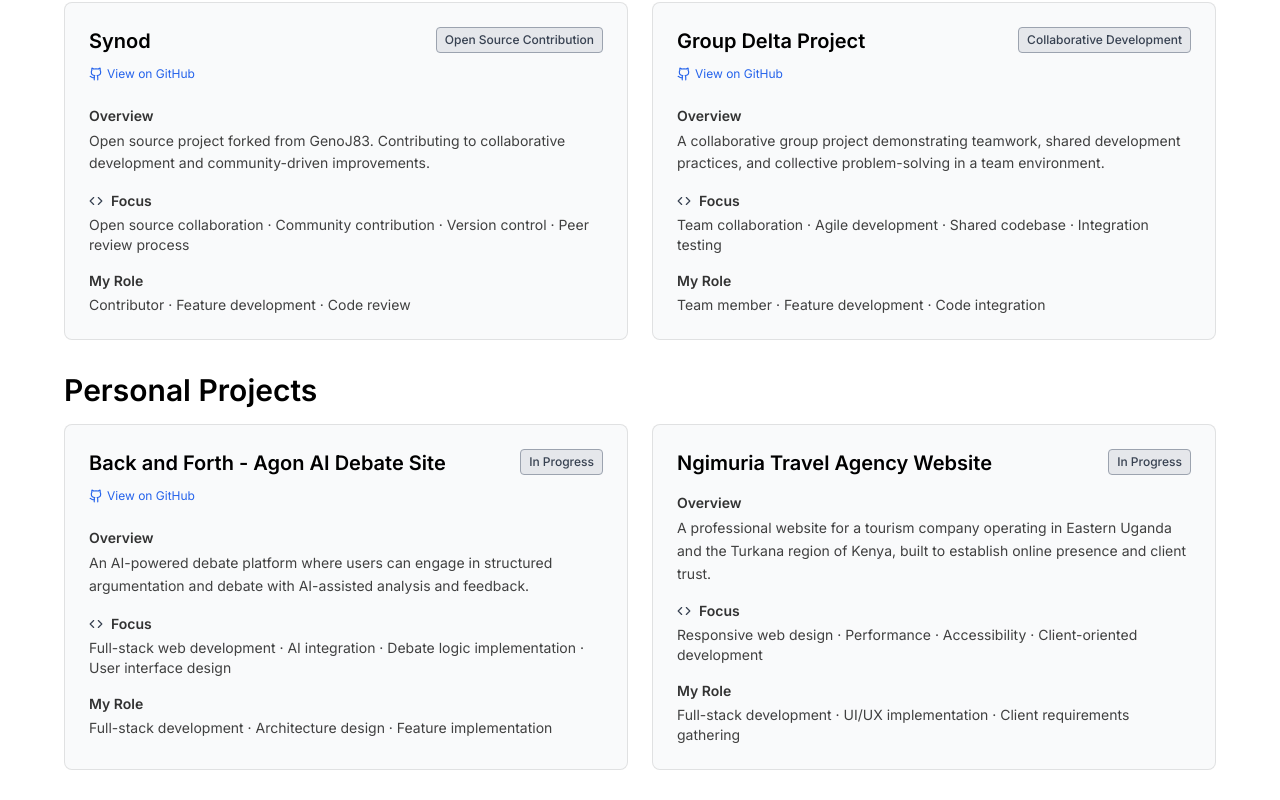
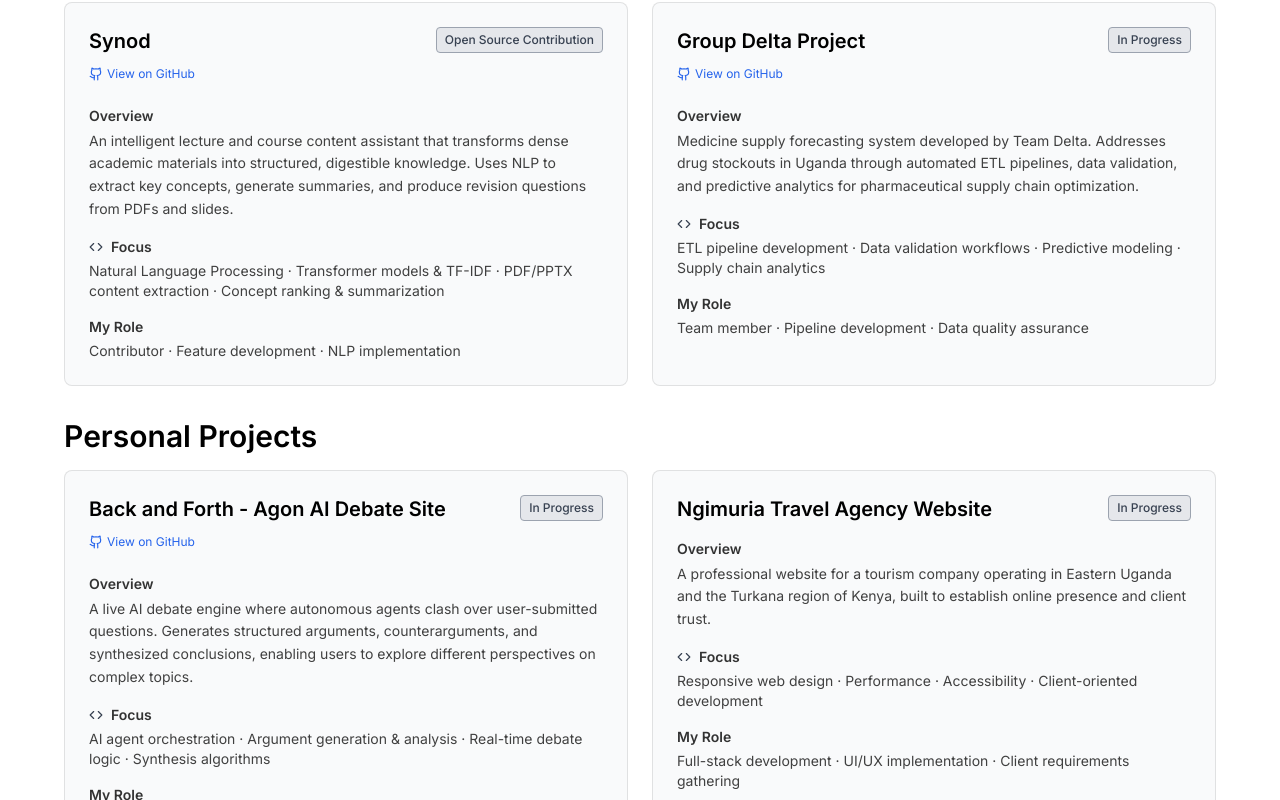
Before and after one commit to puoch1of1/PORTFOLIO-, a React (Vite) app: page / in a window 1280 px wide. Shown: the part 5040-5840 px from the top of the page. Built offline with nearby package versions, Linux system fonts and the light colour scheme.

Commit message:
Update project overviews and technical focus in projects section for clarity and relevance

```diff
--- a/src/data/content.ts
+++ b/src/data/content.ts
@@ -141,40 +141,40 @@ export const projects = [
     title: "Synod",
     status: "Open Source Contribution",
     isCollaborative: true,
-    overview: "Open source project forked from GenoJ83. Contributing to collaborative development and community-driven improvements.",
+    overview: "An intelligent lecture and course content assistant that transforms dense academic materials into structured, digestible knowledge. Uses NLP to extract key concepts, generate summaries, and produce revision questions from PDFs and slides.",
     technicalFocus: [
-      "Open source collaboration",
-      "Community contribution",
-      "Version control",
-      "Peer review process"
+      "Natural Language Processing",
+      "Transformer models & TF-IDF",
+      "PDF/PPTX content extraction",
+      "Concept ranking & summarization"
     ],
     role: [
       "Contributor",
       "Feature development",
-      "Code review"
+      "NLP implementation"
     ],
-    tools: ["Git", "GitHub", "Collaborative Development"],
+    tools: ["Python", "NLP", "Transformers", "TextRank"],
     isFeatured: false,
     github: "https://github.com/puoch1of1/Synod",
   },
   {
     id: 3,
     title: "Group Delta Project",
-    status: "Collaborative Development",
+    status: "In Progress",
     isCollaborative: true,
-    overview: "A collaborative group project demonstrating teamwork, shared development practices, and collective problem-solving in a team environment.",
+    overview: "Medicine supply forecasting system developed by Team Delta. Addresses drug stockouts in Uganda through automated ETL pipelines, data validation, and predictive analytics for pharmaceutical supply chain optimization.",
     technicalFocus: [
-      "Team collaboration",
-      "Agile development",
-      "Shared codebase",
-      "Integration testing"
+      "ETL pipeline development",
+      "Data validation workflows",
+      "Predictive modeling",
+      "Supply chain analytics"
     ],
     role: [
       "Team member",
-      "Feature development",
-      "Code integration"
+      "Pipeline development",
+      "Data quality assurance"
     ],
-    tools: ["Git", "GitHub", "Collaborative Development"],
+    tools: ["Python", "Pandas", "SQL", "Machine Learning"],
     isFeatured: false,
     github: "https://github.com/Moses141/Group-Delta-Project",
   },
@@ -183,19 +183,19 @@ export const projects = [
     title: "Back and Forth - Agon AI Debate Site",
     status: "In Progress",
     isCollaborative: false,
-    overview: "An AI-powered debate platform where users can engage in structured argumentation and debate with AI-assisted analysis and feedback.",
+    overview: "A live AI debate engine where autonomous agents clash over user-submitted questions. Generates structured arguments, counterarguments, and synthesized conclusions, enabling users to explore different perspectives on complex topics.",
     technicalFocus: [
-      "Full-stack web development",
-      "AI integration",
-      "Debate logic implementation",
-      "User interface design"
+      "AI agent orchestration",
+      "Argument generation & analysis",
+      "Real-time debate logic",
+      "Synthesis algorithms"
     ],
     role: [
       "Full-stack development",
-      "Architecture design",
-      "Feature implementation"
+      "AI integration",
+      "Debate engine design"
     ],
-    tools: ["Web Development", "AI Integration", "Database Design"],
+    tools: ["Web Development", "AI/LLM Integration", "Real-time Systems"],
     isFeatured: false,
     github: "https://github.com/puoch1of1/back-and-forth",
   },
```
